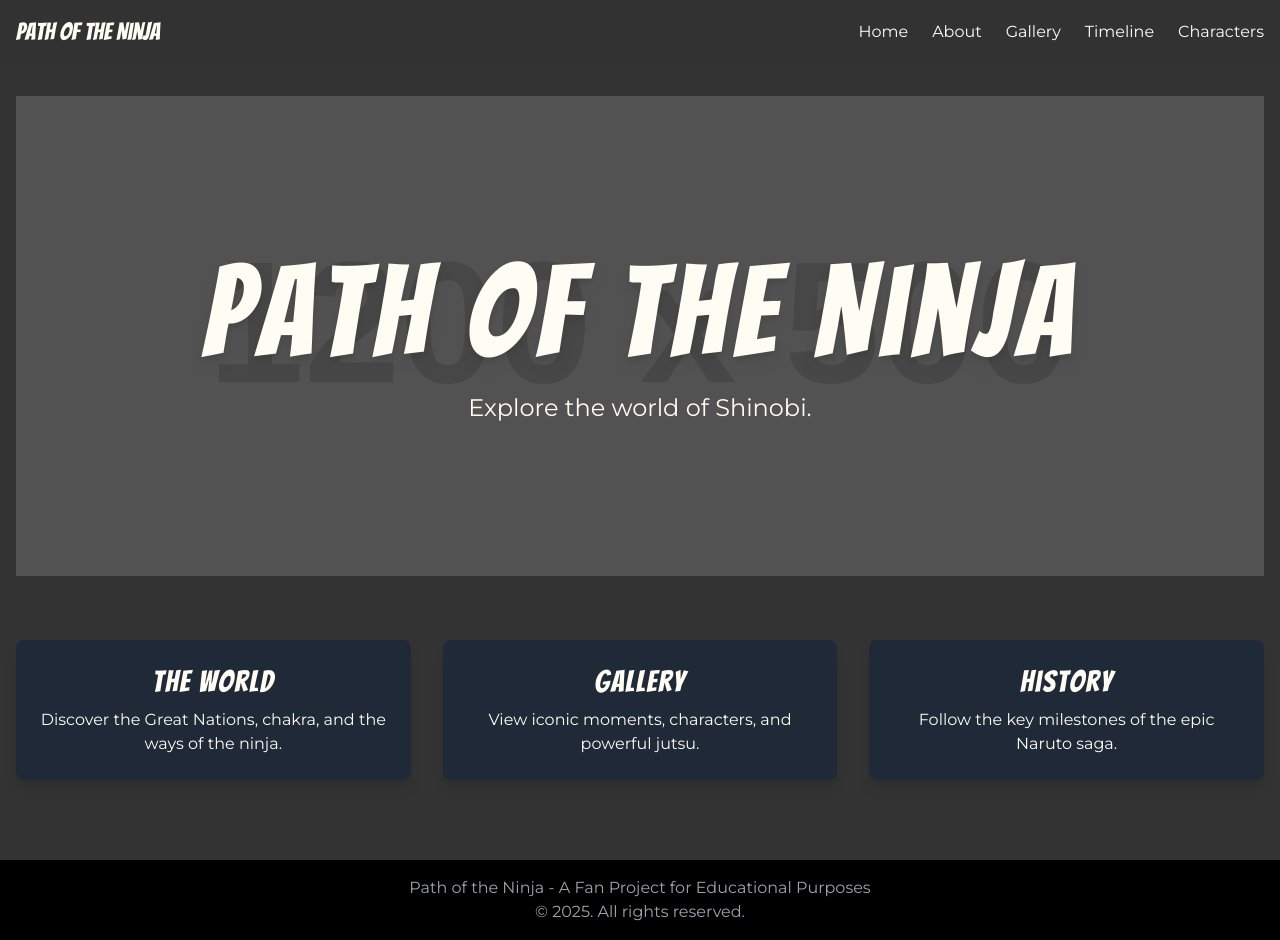
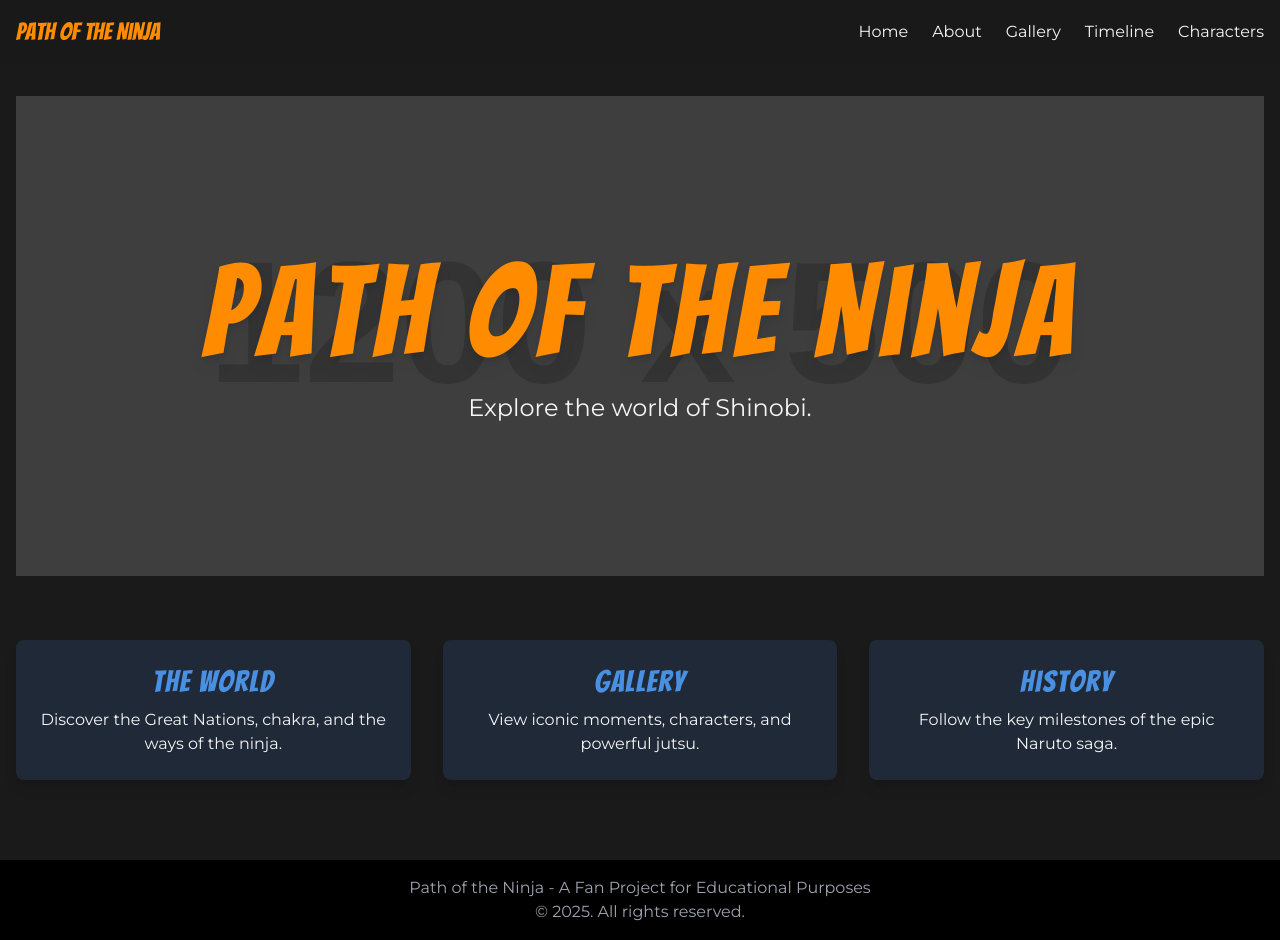
Before and after one commit to wildcatz-sketch/webProject, a Next.js app: page / in a window 1280 px wide. Built offline with nearby package versions, Linux system fonts and the light colour scheme.

Commit message:
FIX: Downgrade to stable Next.js v14 and Tailwind v3

```diff
--- a/tailwind.config.js
+++ b/tailwind.config.js
@@ -1,20 +1,23 @@
-// tailwind.config.js
+/** @type {import('tailwindcss').Config} */
 module.exports = {
   content: [
-    "./pages/**/*.{js,ts,jsx,tsx}",
-    "./components/**/*.{js,ts,jsx,tsx}"
+    './pages/**/*.{js,ts,jsx,tsx}',
+    './components/**/*.{js,ts,jsx,tsx}',
   ],
   theme: {
     extend: {
       colors: {
-        'dark-charcoal': '#333333',
-        'parchment-white': '#fefcf3',
+        'naruto-orange': '#FF8C00',
+        'chakra-blue': '#4A90E2',
+        'dark-charcoal': '#1a1a1a',
+        'parchment-white': '#F5F5F5',
+        'akatsuki-red': '#E60023',
       },
       fontFamily: {
+        sans: ['Montserrat', 'sans-serif'],
         heading: ['Bangers', 'cursive'],
-        sans: ['Montserrat', 'sans-serif'],
       },
     },
   },
   plugins: [],
-}
+};
```
